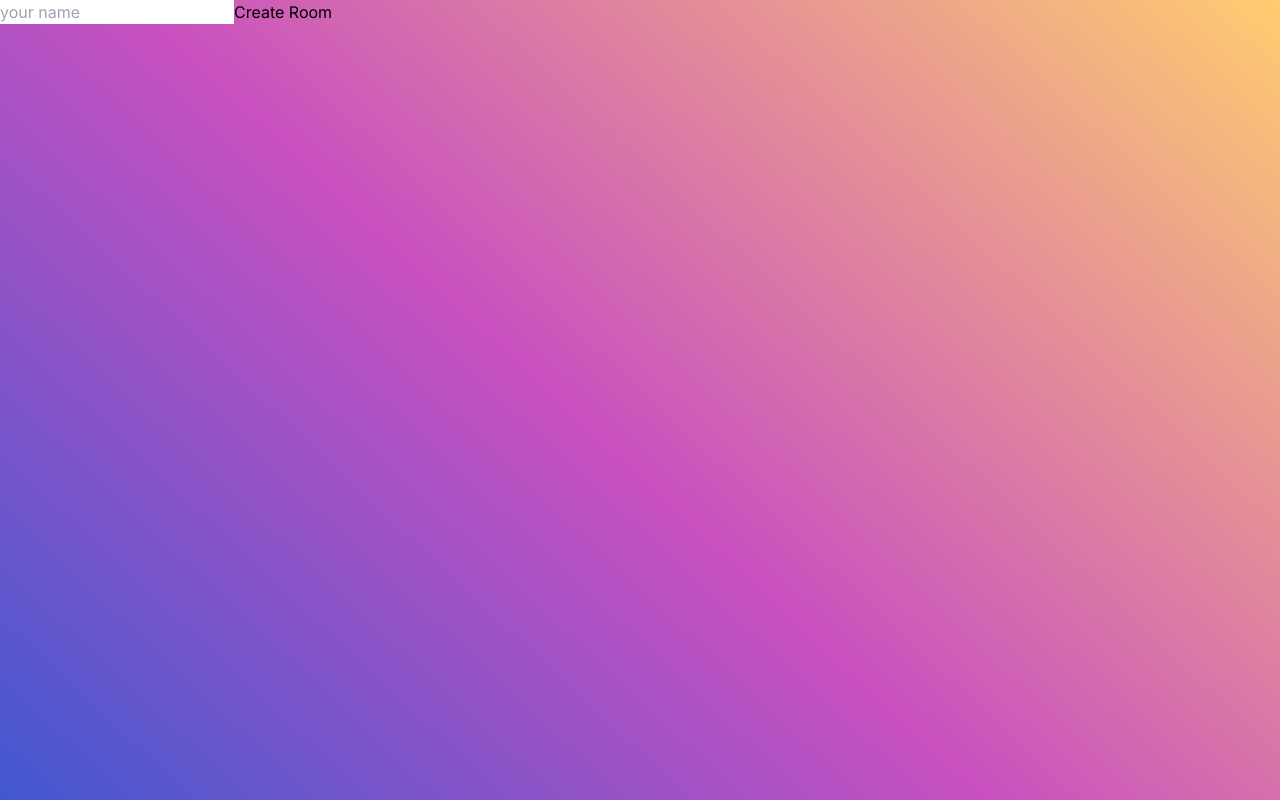
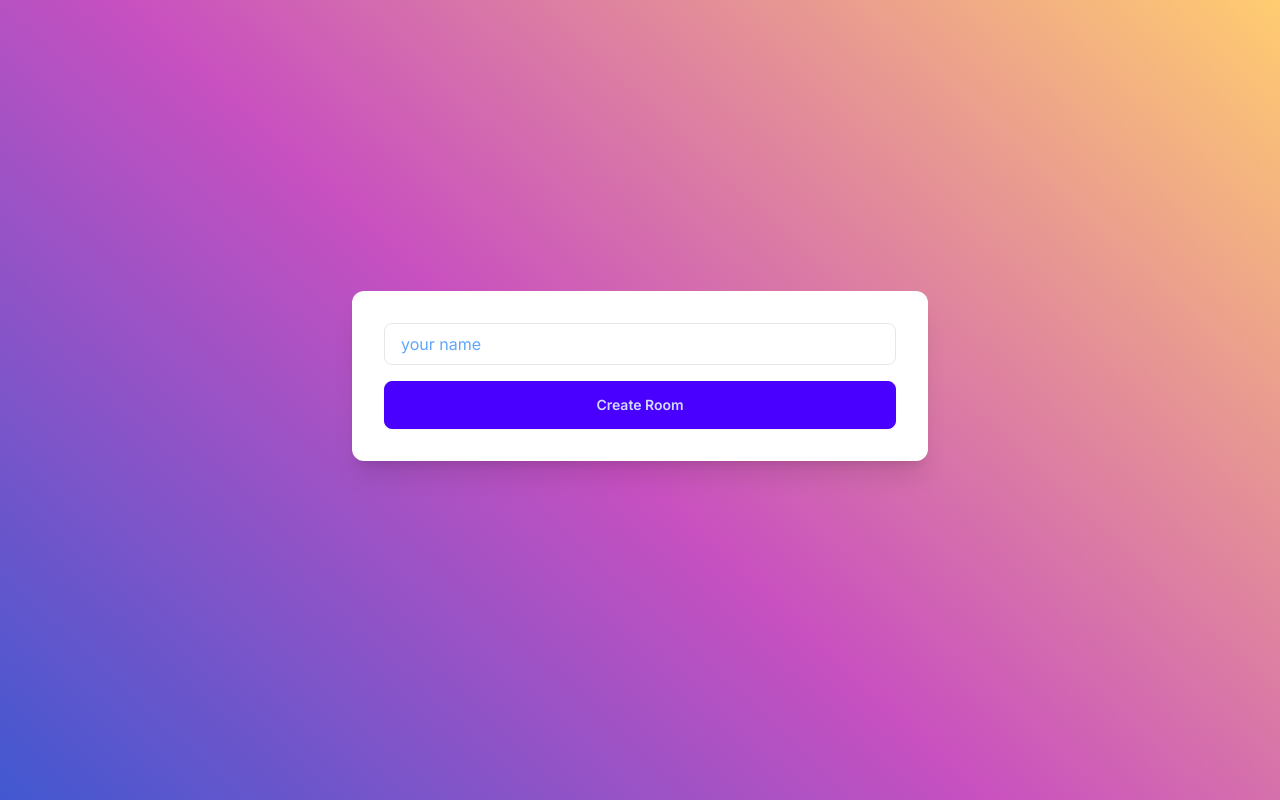
Before and after one commit to tomatommy-bs/find-gems, a Next.js app: page / in a window 1280 px wide. Built offline with nearby package versions, Linux system fonts and the light colour scheme.

Commit message:
📦 move: ゲームの型定義を移動しました

```diff
--- a/partykit.json
+++ b/partykit.json
@@ -1,8 +1,8 @@
 {
   "name": "find-gems",
-  "main": "party/main.ts",
+  "main": "src/party/main.ts",
   "parties": {
-    "room": "party/room/index.ts"
+    "room": "src/party/room/index.ts"
   },
   "compatibilityDate": "2023-10-10"
 }
--- a/tailwind.config.ts
+++ b/tailwind.config.ts
@@ -2,9 +2,9 @@
 
 const config: Config = {
   content: [
-    './pages/**/*.{js,ts,jsx,tsx,mdx}',
-    './components/**/*.{js,ts,jsx,tsx,mdx}',
-    './app/**/*.{js,ts,jsx,tsx,mdx}',
+    './src/pages/**/*.{js,ts,jsx,tsx,mdx}',
+    './src/components/**/*.{js,ts,jsx,tsx,mdx}',
+    './src/app/**/*.{js,ts,jsx,tsx,mdx}',
   ],
   theme: {
     extend: {
```
